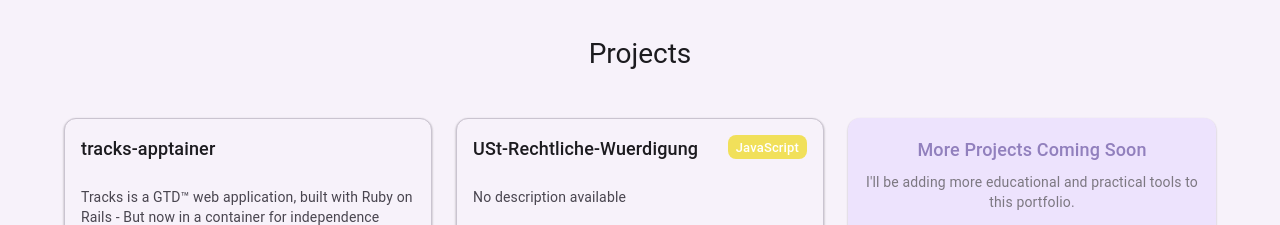
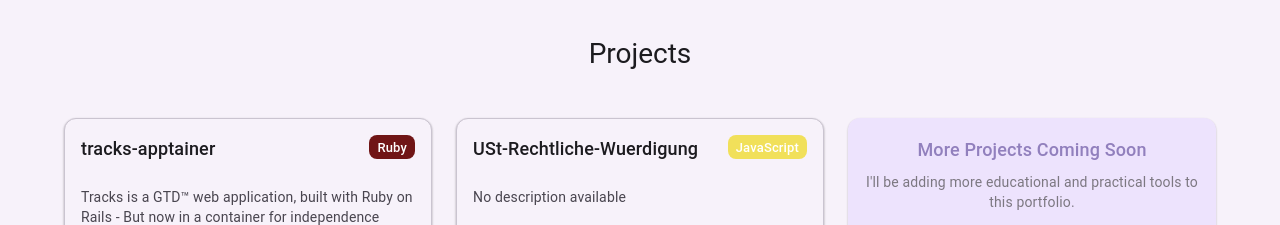
Before and after one commit to jasonschurawel/jasonschurawel.github.io, a React (Vite) app: page / in a window 1280 px wide. Shown: the part 840-1065 px from the top of the page. Built offline with nearby package versions, Linux system fonts and the light colour scheme; no server answers.

Commit message:
another try fixxing json parsing

```diff
--- a/public/api/projects.json
+++ b/public/api/projects.json
@@ -1 +1 @@
-{"projects":[{"id":1009790213,"name":"tracks-apptainer","full_name":"jasonschurawel/tracks-apptainer","description":"Tracks is a GTD™ web application, built with Ruby on Rails - But now in a container for independence","html_url":"https://github.com/jasonschurawel/tracks-apptainer","language":"","stargazers_count":0,"forks_count":0,"created_at":"2025-06-27T18:03:35Z","updated_at":"2025-06-27T18:03:35Z","topics":[]},{"id":1009745284,"name":"USt-Rechtliche-Wuerdigung","full_name":"jasonschurawel/USt-Rechtliche-Wuerdigung","description":"","html_url":"https://github.com/jasonschurawel/USt-Rechtliche-Wuerdigung","language":"JavaScript","stargazers_count":0,"forks_count":0,"created_at":"2025-06-27T16:31:57Z","updated_at":"2025-06-27T16:34:42Z","topics":[]}],"lastUpdated":"2025-06-27T20:54:20+02:00"}
+{"projects":[{"id":1009790213,"name":"tracks-apptainer","full_name":"jasonschurawel/tracks-apptainer","description":"Tracks is a GTD™ web application, built with Ruby on Rails - But now in a container for independence","html_url":"https://github.com/jasonschurawel/tracks-apptainer","language":"Ruby","stargazers_count":0,"forks_count":0,"created_at":"2025-06-27T18:03:35Z","updated_at":"2025-06-30T13:17:24Z","topics":[]},{"id":1009745284,"name":"USt-Rechtliche-Wuerdigung","full_name":"jasonschurawel/USt-Rechtliche-Wuerdigung","description":"","html_url":"https://github.com/jasonschurawel/USt-Rechtliche-Wuerdigung","language":"JavaScript","stargazers_count":0,"forks_count":0,"created_at":"2025-06-27T16:31:57Z","updated_at":"2025-06-27T16:34:42Z","topics":[]}],"lastUpdated":"2025-06-30T14:12:31Z"}
--- a/src/App.tsx
+++ b/src/App.tsx
@@ -125,6 +125,14 @@
         responseText = responseText.trim();
         if (!responseText) {
           throw new Error('Empty response received');
+        }
+
+        // Clean up any extra content that might be appended (like "HTTP Status: 200")
+        if (responseText.includes('HTTP Status:')) {
+          const jsonEndIndex = responseText.lastIndexOf('}');
+          if (jsonEndIndex !== -1) {
+            responseText = responseText.substring(0, jsonEndIndex + 1);
+          }
         }
 
         // Parse JSON
```
